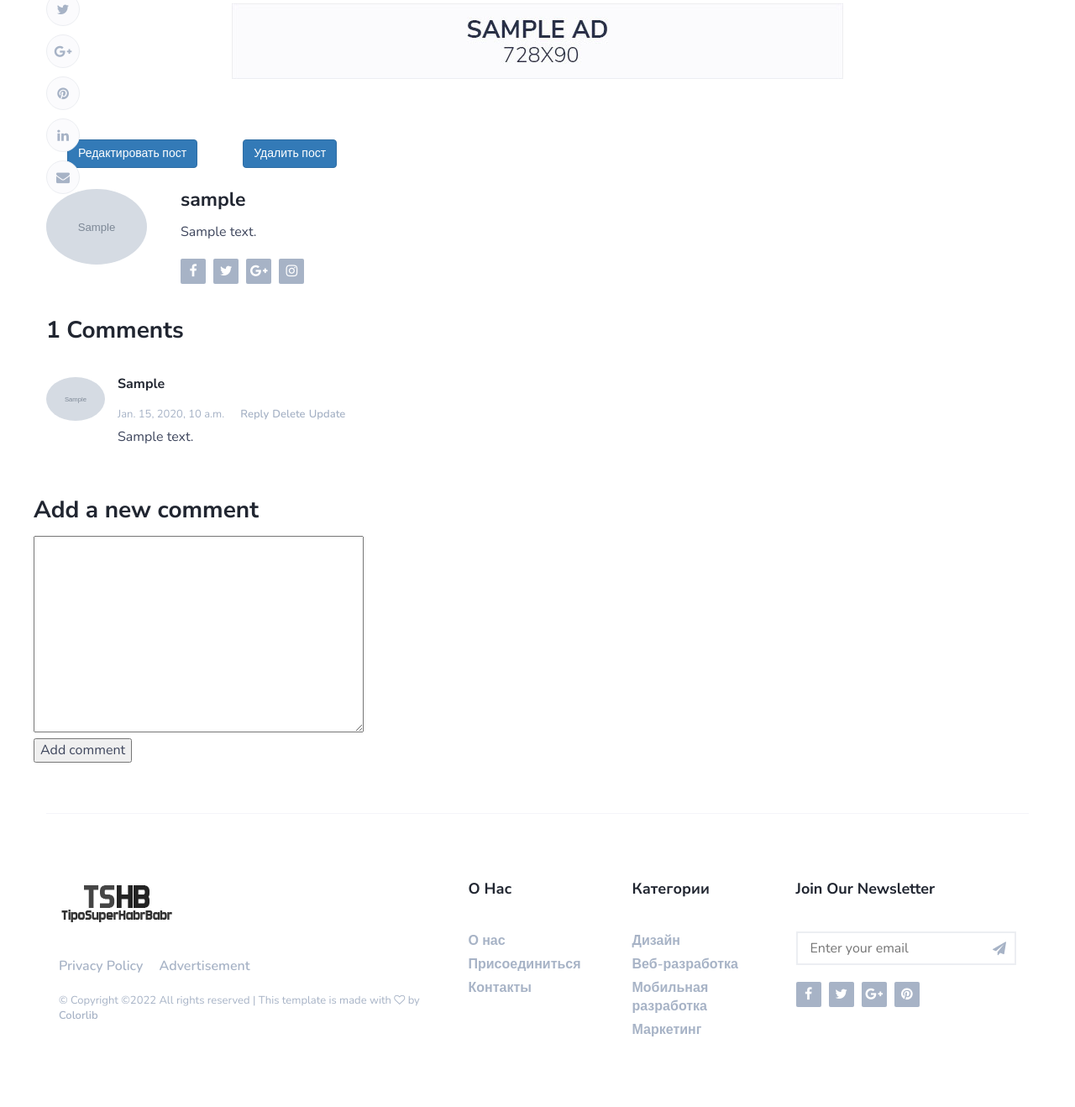
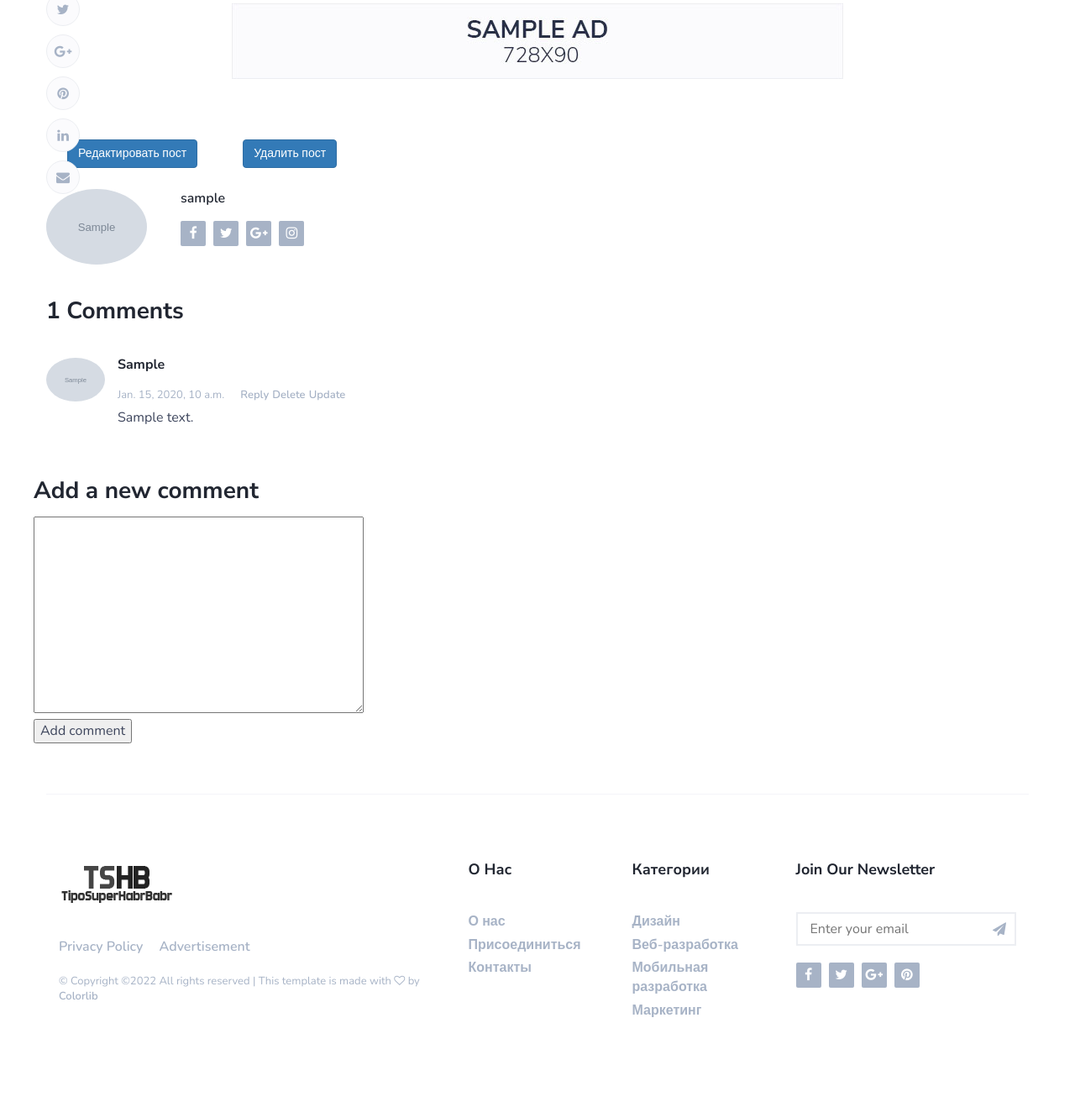
Before and after one commit to TipoSuperHabrBabr/TSHB, a Django app: page /blog/read_post/1/ in a window 1280 px wide. Shown: the part 441-1759 px from the top of the page at 84% size. After the commit the page ends 1652 px from the top, so only its background shows below. Run offline with Django 4.2, Linux system fonts and the light colour scheme; a user stored in the database is signed in; tables that the repository leaves empty hold one stand-in row (values such as "Sample post"); grey boxes marked "Sample" are stand-in pictures; some libraries are stand-ins or nearby versions.

Commit message:
some fixes

```diff
--- a/backend/blogapp/templates/blogapp/blog-post.html
+++ b/backend/blogapp/templates/blogapp/blog-post.html
@@ -74,9 +74,8 @@
                                 </div>
                                 <div class="media-body">
                                     <div class="media-heading">
-                                        <h3>{{ post.user_id }}</h3>
+                                        <a href="{% url 'index' %}">{{ post.user_id }}</a>
                                     </div>
-                                    <p>{{ post.user_id.about_me }} </p>
                                     <ul class="author-social">
                                         <li><a href="#"><i class="fa fa-facebook"></i></a></li>
                                         <li><a href="#"><i class="fa fa-twitter"></i></a></li>
--- a/backend/blogapp/templates/blogapp/edit_post.html
+++ b/backend/blogapp/templates/blogapp/edit_post.html
@@ -34,7 +34,7 @@
                 {{ form.tags }}
 
 
-                <input type="submit" class="btn btn-primary" value="Сохранить"/>
+                <input type="submit" class="btn btn-primary" value="Сохранить" onClick="window.open('{% url 'blog:read_post' post.pk %}')"/>
 
                 <a href="{% url 'index' %}" style="margin: 25px" class="btn btn-primary">Назад</a>
 
--- a/backend/blogapp/templates/blogapp/includes/inc_menu.html
+++ b/backend/blogapp/templates/blogapp/includes/inc_menu.html
@@ -17,6 +17,10 @@
                     <li class="cat-2"><a href="{% url 'blog:category' %}?id=2">Веб-разработка</a></li>
                     <li class="cat-3"><a href="{% url 'blog:category' %}?id=3">Мобильная разработка</a></li>
                     <li class="cat-4"><a href="{% url 'blog:category' %}?id=4">Маркетинг</a></li>
+                    {% if user.is_authenticated %}
+                    <li class="cat-1"><a href="{% url 'blogapp:create_post' %}" style="margin-left: 25px">Создать
+                            статью</a></li>
+                    {% endif %}
                 </ul>
                 <!-- /nav -->
                 <!-- search & aside toggle -->
```
Also changed, not shown: backend/authapp/migrations/0005_alter_bloguser_avatar.py (added), backend/blogapp/migrations/0001_initial.py (added), backend/media/posts/1521390182.webp (added), backend/media/posts/1521390182_c3n2fdo.webp (added), backend/media/posts/1662807871073_default.jpg (added), backend/media/posts/31QKSWvQpCY.jpg (added), backend/media/posts/31QKSWvQpCY_zGg7on4.jpg (added), backend/media/posts/41678aes-960.jpg (added), backend/media/posts/63sWdCDzwAo.jpg (added), backend/media/posts/904601.jpg (added), backend/media/posts/917_original.webp (added).
